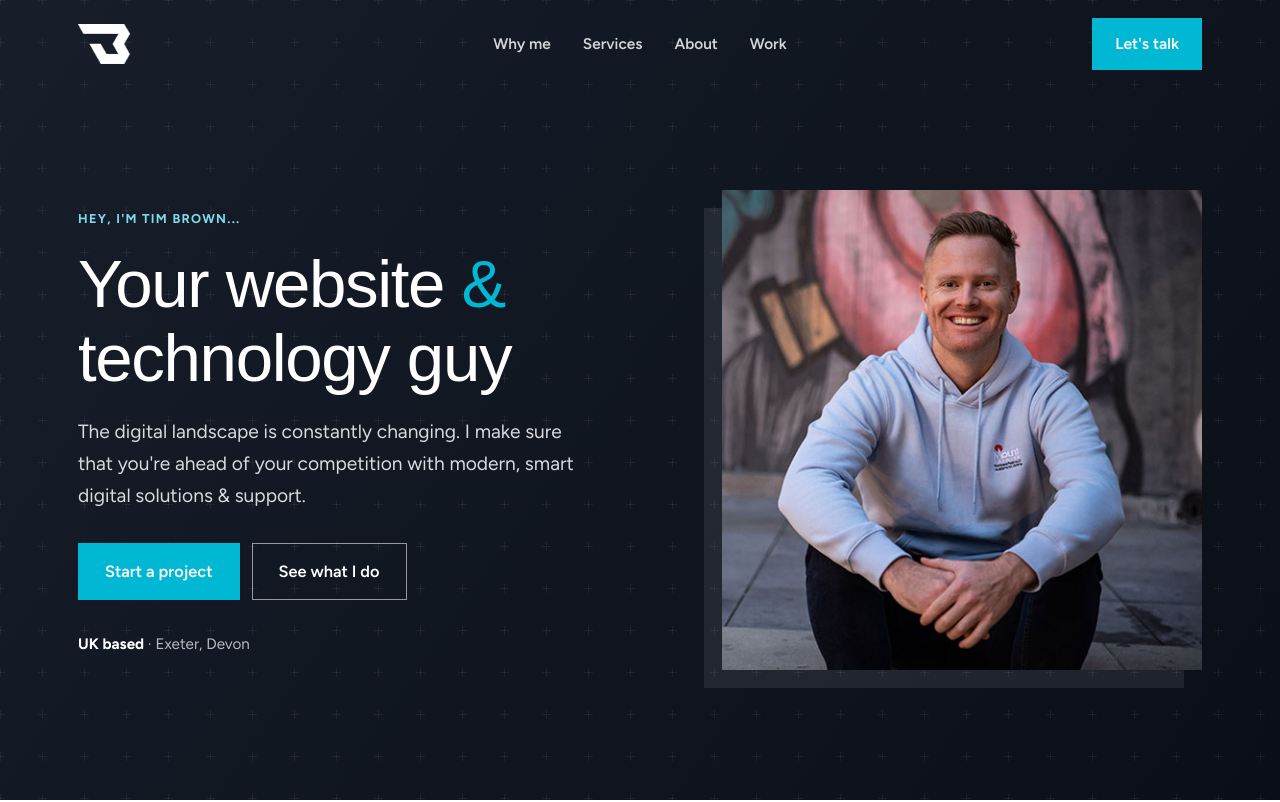
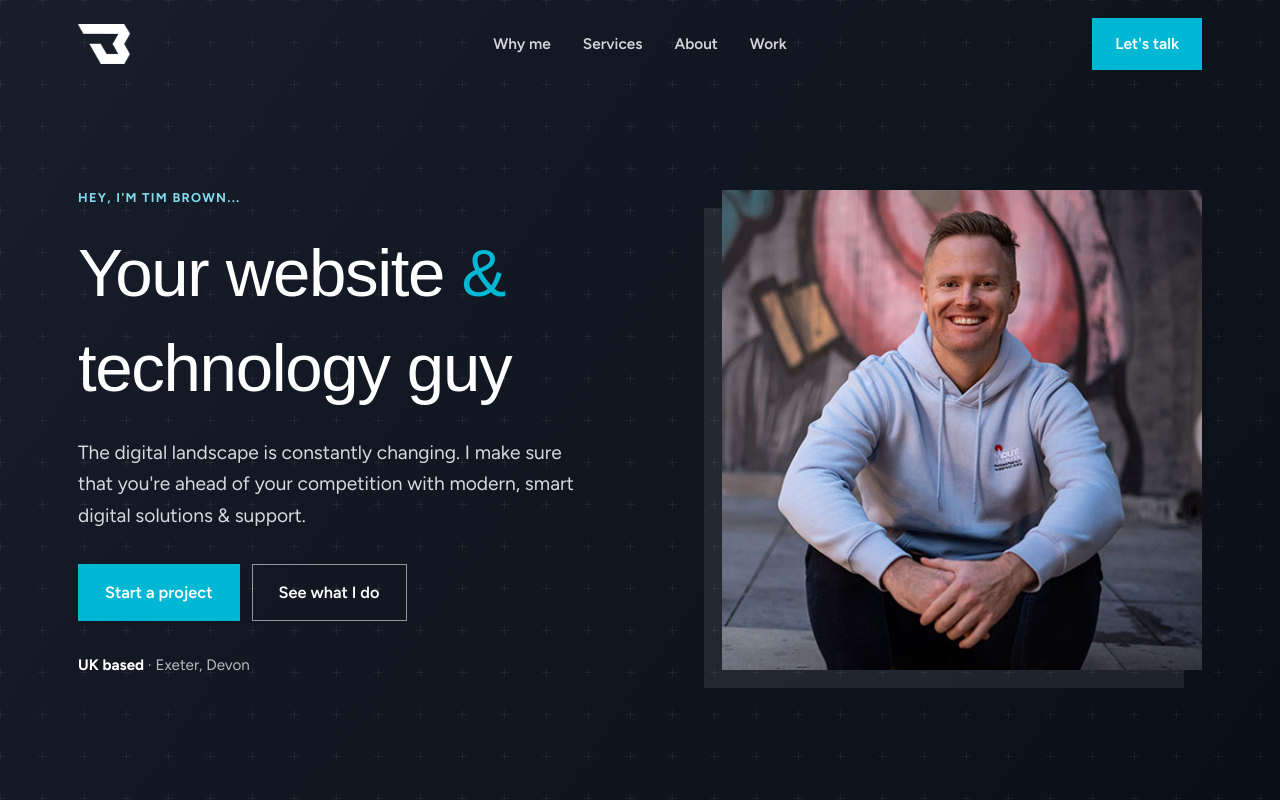
Before and after one commit to tangobrown/tangobrown, a Next.js app: page / in a window 1280 px wide. Shown: the top 802 px of the page. Built offline with nearby package versions, Linux system fonts and the light colour scheme; a web font is replaced by a local one.

Commit message:
Loosen heading line-height to 1.4em

```diff
--- a/app/globals.css
+++ b/app/globals.css
@@ -51,7 +51,7 @@ body {
 h1, h2, h3 {
   font-family: var(--font-heading), system-ui, sans-serif;
   font-weight: 400; /* Boldonse is single-weight */
-  line-height: 1.1;
+  line-height: 1.4em;
   letter-spacing: -0.02em;
 }
 
```
